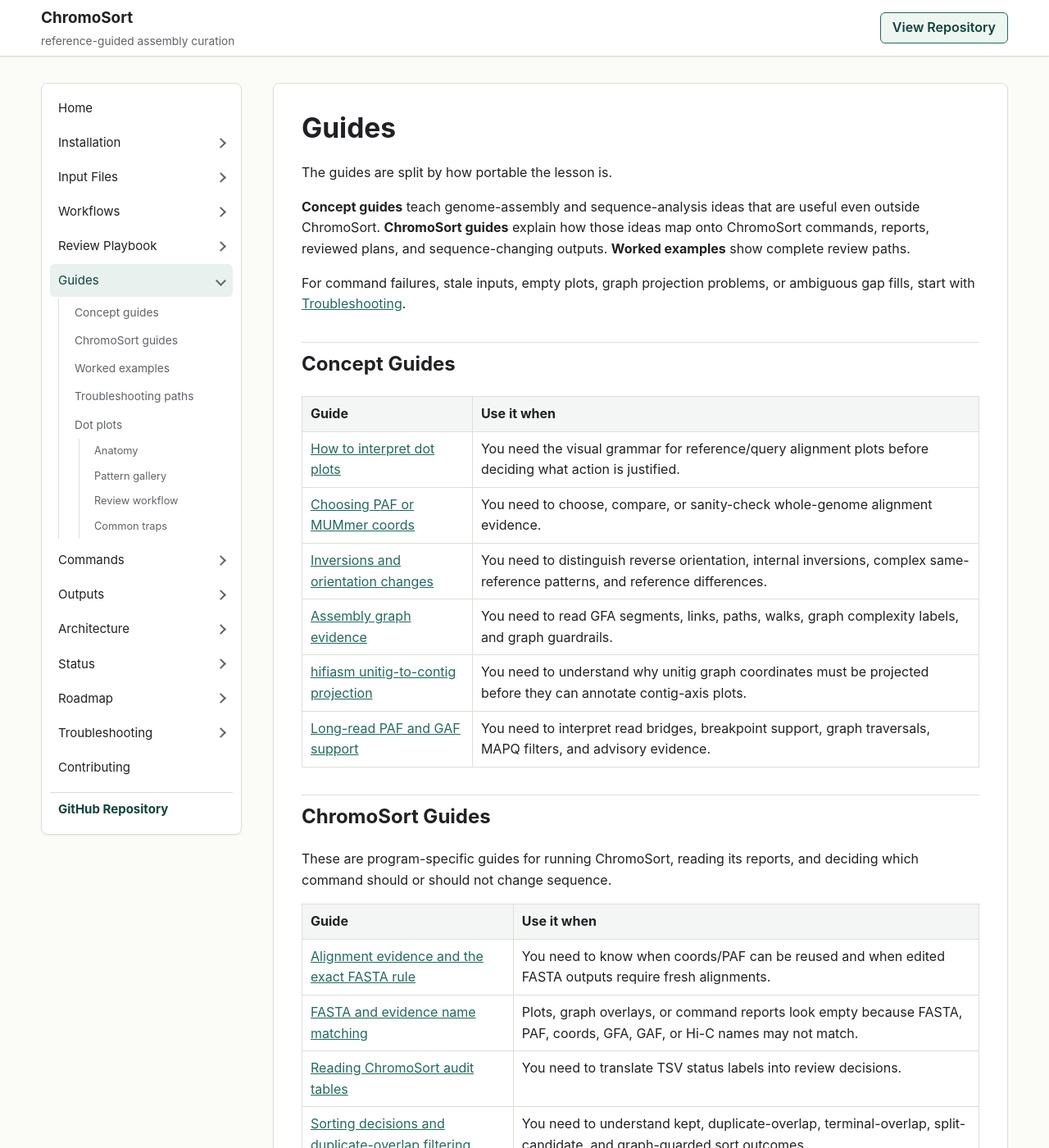
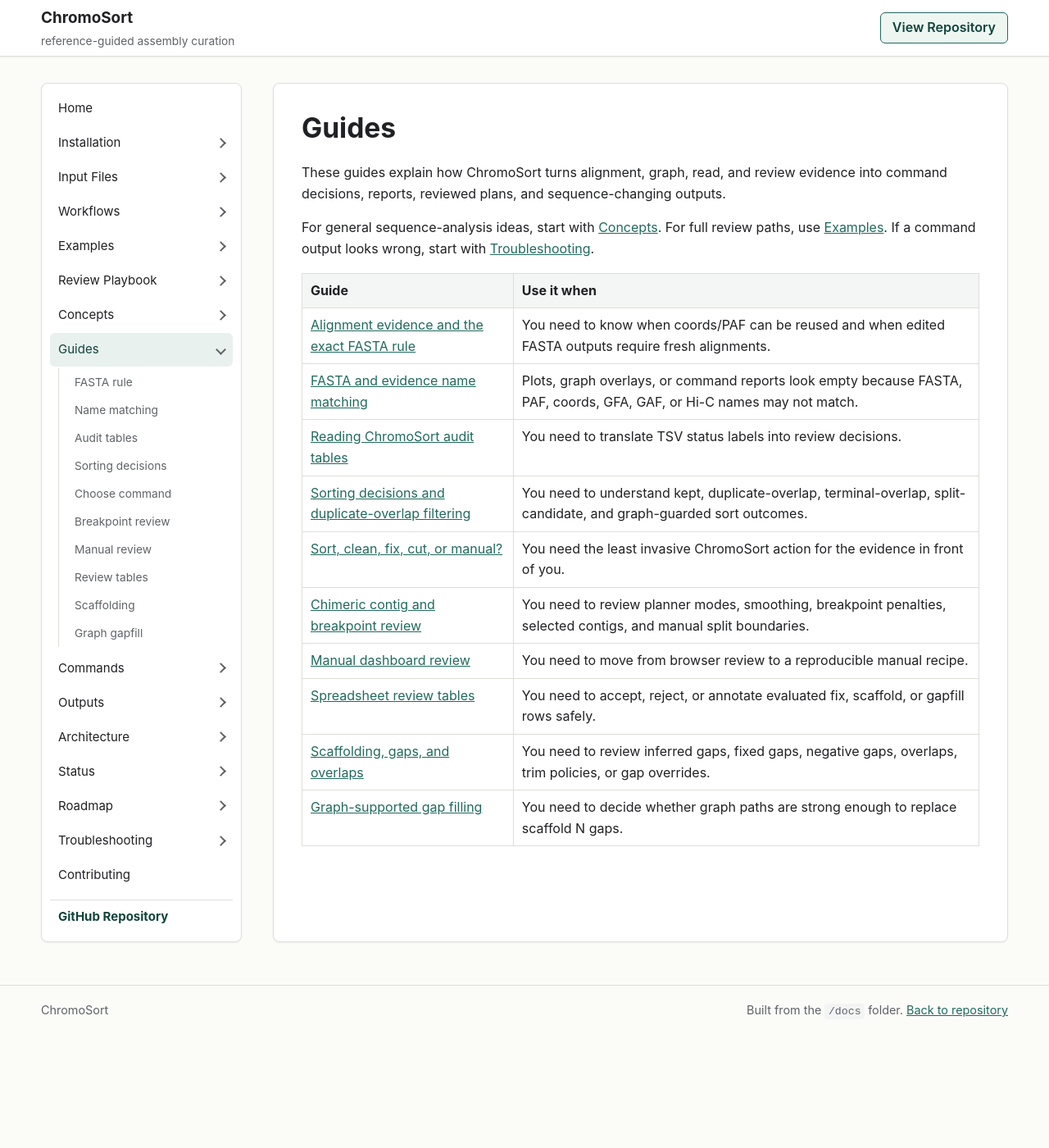
Before and after one commit to rotheconrad/chromosort, a Jekyll site: the page built from docs/guides/index.md, in a window 1280 px wide and 1400 px high. Shown: the whole window at 82% size. Built offline with Jekyll 4.4.1, drawn with Linux system fonts in a browser that asks for light colours; some of the changed text lies outside the part shown.

Commit message:
Split concepts and examples from guides

```diff
--- a/docs/_config.yml
+++ b/docs/_config.yml
@@ -70,6 +70,17 @@ nav:
         url: /workflows/#handling-overlapping-contigs
       - title: Synthetic graph workflow
         url: /workflows/#synthetic-graph-workflow
+  - title: Examples
+    url: /examples/
+    children:
+      - title: Cleanup example
+        url: /guides/mostly-correct-cleanup/
+      - title: Chimeric example
+        url: /guides/chimeric-contig-walkthrough/
+      - title: Graph walkthrough
+        url: /guides/graph-scaffold-gapfill-walkthrough/
+      - title: Handoff
+        url: /guides/dataset-handoff-checklist/
   - title: Review Playbook
     url: /review-playbook/
     children:
@@ -83,28 +94,44 @@ nav:
         url: /review-playbook/#add-long-read-and-graph-evidence
       - title: Handoff
         url: /review-playbook/#handoff-checklist-for-a-new-chat-or-agent
+  - title: Concepts
+    url: /concepts/
+    children:
+      - title: Dot plots
+        url: /dot-plots/
+      - title: PAF or coords
+        url: /guides/paf-vs-coords/
+      - title: Inversions
+        url: /guides/inversions-orientation/
+      - title: Graph evidence
+        url: /guides/assembly-graph-evidence/
+      - title: hifiasm projection
+        url: /guides/hifiasm-graph-projection/
+      - title: Read evidence
+        url: /guides/long-read-paf-gaf/
   - title: Guides
     url: /guides/
     children:
-      - title: Concept guides
-        url: /guides/#concept-guides
-      - title: ChromoSort guides
-        url: /guides/#chromosort-guides
-      - title: Worked examples
-        url: /guides/#worked-examples
-      - title: Troubleshooting paths
-        url: /guides/#troubleshooting-paths
-      - title: Dot plots
-        url: /dot-plots/
-        children:
-          - title: Anatomy
-            url: /dot-plots/#dot-plot-anatomy
-          - title: Pattern gallery
-            url: /dot-plots/#pattern-gallery
-          - title: Review workflow
-            url: /dot-plots/#a-practical-review-workflow
-          - title: Common traps
-            url: /dot-plots/#common-traps
+      - title: FASTA rule
+        url: /guides/alignment-evidence/
+      - title: Name matching
+        url: /guides/name-matching/
+      - title: Audit tables
+        url: /guides/audit-tables/
+      - title: Sorting decisions
+        url: /guides/sorting-decisions/
+      - title: Choose command
+        url: /guides/choosing-commands/
+      - title: Breakpoint review
+        url: /guides/breakpoint-review/
+      - title: Manual review
+        url: /guides/manual-dashboard-review/
+      - title: Review tables
+        url: /guides/spreadsheet-review-tables/
+      - title: Scaffolding
+        url: /guides/scaffolding-gaps-overlaps/
+      - title: Graph gapfill
+        url: /guides/graph-gap-filling/
   - title: Commands
     url: /commands/
     children:
@@ -203,12 +230,12 @@ nav:
         url: /troubleshooting/#troubleshooting-entry-points
       - title: FASTA/alignment
         url: /troubleshooting/#edited-fasta-does-not-match-old-alignments
+      - title: Coords vs PAF
+        url: /troubleshooting/#coords-and-paf-disagree
+      - title: Old plots
+        url: /troubleshooting/#plot-shows-the-old-assembly
       - title: Empty plots
         url: /troubleshooting/#plots-are-empty-or-sparse
-      - title: Name matching
-        url: /guides/name-matching/
-      - title: Audit tables
-        url: /guides/audit-tables/
       - title: Graph projection
         url: /troubleshooting/#gfa-overlay-or-projection-is-empty
       - title: Gapfill ambiguity
--- a/docs/_layouts/default.html
+++ b/docs/_layouts/default.html
@@ -39,8 +39,6 @@
           {% for item in site.nav %}
             {% assign item_active = false %}
             {% if page.url == item.url %}
-              {% assign item_active = true %}
-            {% elsif item.url != "/" and page.url contains item.url %}
               {% assign item_active = true %}
             {% endif %}
             {% if item.children %}
--- a/docs/guides/index.md
+++ b/docs/guides/index.md
@@ -1,36 +1,18 @@
 ---
 title: Guides
-description: Concept and ChromoSort guides for reference-guided assembly review.
+description: ChromoSort-specific guides for commands, reports, and reviewed plans.
 ---
 
 # Guides
 
-The guides are split by how portable the lesson is.
+These guides explain how ChromoSort turns alignment, graph, read, and review
+evidence into command decisions, reports, reviewed plans, and sequence-changing
+outputs.
 
-**Concept guides** teach genome-assembly and sequence-analysis ideas that are
-useful even outside ChromoSort. **ChromoSort guides** explain how those ideas
-map onto ChromoSort commands, reports, reviewed plans, and sequence-changing
-outputs. **Worked examples** show complete review paths.
-
-For command failures, stale inputs, empty plots, graph projection problems, or
-ambiguous gap fills, start with
-[Troubleshooting]({{ '/troubleshooting/' | relative_url }}).
-
-## Concept Guides
-
-| Guide | Use it when |
-| --- | --- |
-| [How to interpret dot plots]({{ '/dot-plots/' | relative_url }}) | You need the visual grammar for reference/query alignment plots before deciding what action is justified. |
-| [Choosing PAF or MUMmer coords]({{ '/guides/paf-vs-coords/' | relative_url }}) | You need to choose, compare, or sanity-check whole-genome alignment evidence. |
-| [Inversions and orientation changes]({{ '/guides/inversions-orientation/' | relative_url }}) | You need to distinguish reverse orientation, internal inversions, complex same-reference patterns, and reference differences. |
-| [Assembly graph evidence]({{ '/guides/assembly-graph-evidence/' | relative_url }}) | You need to read GFA segments, links, paths, walks, graph complexity labels, and graph guardrails. |
-| [hifiasm unitig-to-contig projection]({{ '/guides/hifiasm-graph-projection/' | relative_url }}) | You need to understand why unitig graph coordinates must be projected before they can annotate contig-axis plots. |
-| [Long-read PAF and GAF support]({{ '/guides/long-read-paf-gaf/' | relative_url }}) | You need to interpret read bridges, breakpoint support, graph traversals, MAPQ filters, and advisory evidence. |
-
-## ChromoSort Guides
-
-These are program-specific guides for running ChromoSort, reading its reports,
-and deciding which command should or should not change sequence.
+For general sequence-analysis ideas, start with
+[Concepts]({{ '/concepts/' | relative_url }}). For full review paths, use
+[Examples]({{ '/examples/' | relative_url }}). If a command output looks wrong,
+start with [Troubleshooting]({{ '/troubleshooting/' | relative_url }}).
 
 | Guide | Use it when |
 | --- | --- |
@@ -44,25 +26,3 @@ and deciding which command should or should not change sequence.
 | [Spreadsheet review tables]({{ '/guides/spreadsheet-review-tables/' | relative_url }}) | You need to accept, reject, or annotate evaluated fix, scaffold, or gapfill rows safely. |
 | [Scaffolding, gaps, and overlaps]({{ '/guides/scaffolding-gaps-overlaps/' | relative_url }}) | You need to review inferred gaps, fixed gaps, negative gaps, overlaps, trim policies, or gap overrides. |
 | [Graph-supported gap filling]({{ '/guides/graph-gap-filling/' | relative_url }}) | You need to decide whether graph paths are strong enough to replace scaffold N gaps. |
-
-## Worked Examples
-
-| Example | Use it when |
-| --- | --- |
-| [Mostly-correct assembly cleanup]({{ '/guides/mostly-correct-cleanup/' | relative_url }}) | You want a conservative `chromo clean` path from raw FASTA through validation plots. |
-| [Suspected chimeric contig review]({{ '/guides/chimeric-contig-walkthrough/' | relative_url }}) | You want to go from a dot-plot signal to `eval fix`, manual review, reviewed splitting, re-alignment, and sorting. |
-| [Graph-aware scaffold and gapfill review]({{ '/guides/graph-scaffold-gapfill-walkthrough/' | relative_url }}) | You want a combined GFA, GAF, Hi-C, reference-placement, scaffold, and gapfill review path. |
-| [Dataset handoff checklist]({{ '/guides/dataset-handoff-checklist/' | relative_url }}) | You need to package FASTA, alignments, graph evidence, review tables, plots, summaries, and notes for a new review session. |
-
-## Troubleshooting Paths
-
-Some guides are most useful when a run looks wrong. The troubleshooting page is
-now the shortest entry point for those cases.
-
-| Symptom | Start here |
-| --- | --- |
-| Empty or sparse plots | [Plots are empty or sparse]({{ '/troubleshooting/#plots-are-empty-or-sparse' | relative_url }}) |
-| Edited FASTA with old coords/PAF | [Edited FASTA does not match old alignments]({{ '/troubleshooting/#edited-fasta-does-not-match-old-alignments' | relative_url }}) |
-| Coords and PAF disagree | [Coords and PAF disagree]({{ '/troubleshooting/#coords-and-paf-disagree' | relative_url }}) |
-| GFA nodes or overlays are missing | [GFA overlay or projection is empty]({{ '/troubleshooting/#gfa-overlay-or-projection-is-empty' | relative_url }}) |
-| Gapfill candidates are unresolved | [Gapfill plan is ambiguous]({{ '/troubleshooting/#gapfill-plan-is-ambiguous' | relative_url }}) |
```
Also changed, not shown: docs/concepts/index.md (added, +22 -0 lines), docs/examples/index.md (added, +20 -0 lines), docs/index.md (+13 -5 lines).
